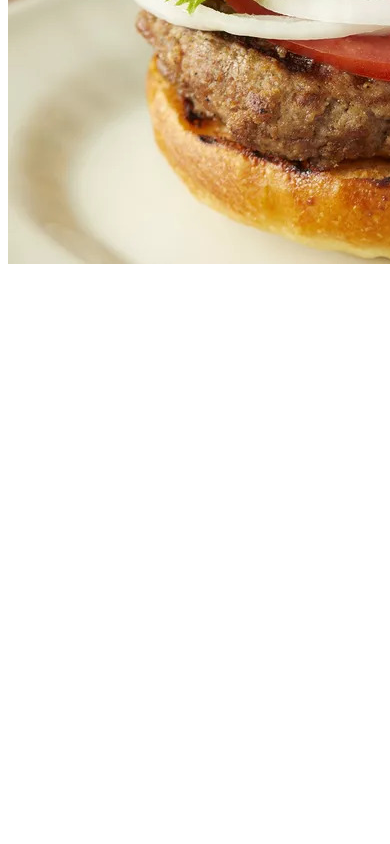
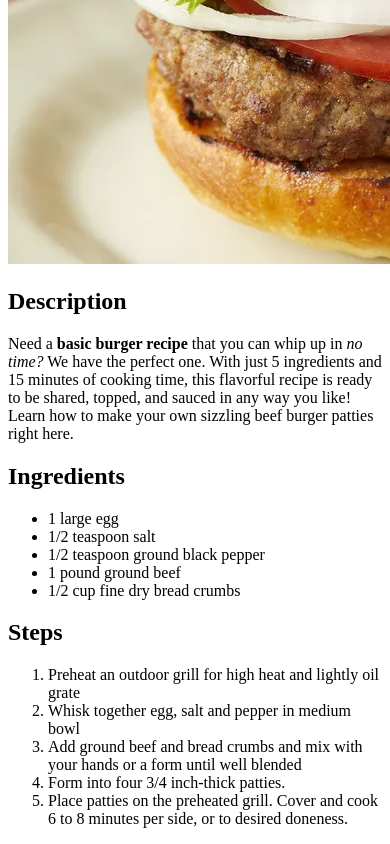
Before and after one commit to JDl337/recipe-site, a plain HTML site: page recipes/hamburger.html in a window 390 px wide. Shown: the part 379-1223 px from the top of the page. Before the commit the page ends 844 px from the top, so only its background shows below. Drawn offline with Linux system fonts and the light colour scheme.

Commit message:
Add content for hamburgers

```diff
--- a/recipes/hamburger.html
+++ b/recipes/hamburger.html
@@ -8,6 +8,27 @@
   <body>
     <h1>Hamburgers</h1>
     <img src="../img/hamburger.jpeg" alt="A hamburger">
+    <h2>Description</h2>
+    <p>Need a <strong>basic burger recipe</strong> that you can whip up in <em>no time?</em> We have the perfect one. With
+      just 5 ingredients and 15 minutes of cooking time, this flavorful recipe is ready to be shared, topped, and sauced in
+      any way you like! Learn how to make your own sizzling beef burger patties right here. </p>
+
+    <h2>Ingredients</h2>
+    <ul>
+      <li>1 large egg</li>
+      <li>1/2 teaspoon salt</li>
+      <li>1/2 teaspoon ground black pepper</li>
+      <li>1 pound ground beef</li>
+      <li>1/2 cup fine dry bread crumbs</li>
+    </ul>
+
+    <h2>Steps</h2>
+    <ol>
+      <li>Preheat an outdoor grill for high heat and lightly oil grate</li>
+      <li>Whisk together egg, salt and pepper in medium bowl</li>
+      <li>Add ground beef and bread crumbs and mix with your hands or a form until well blended</li>
+      <li>Form into four 3/4 inch-thick patties.</li>
+      <li>Place patties on the preheated grill. Cover and cook 6 to 8 minutes per side, or to desired doneness.</li>
+    </ol>
   </body>
-
 </html>
```
